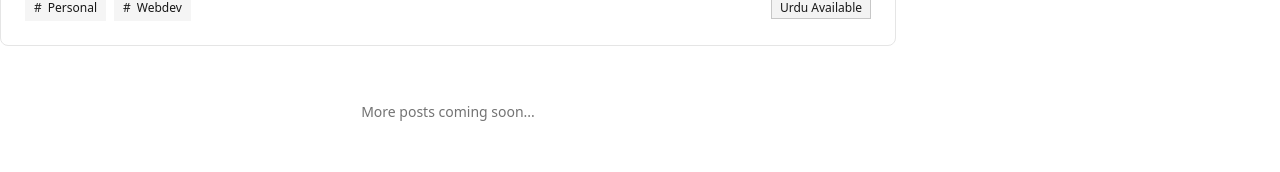
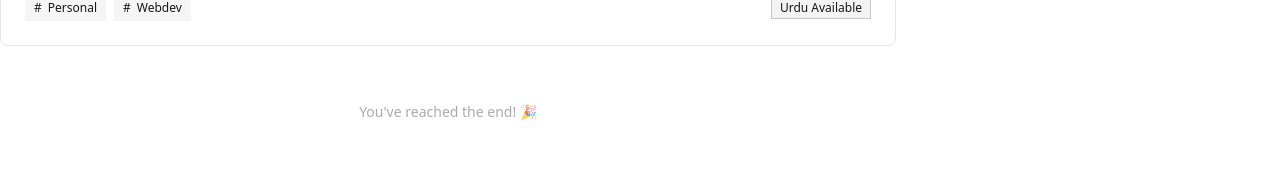
Before and after one commit to muhaimanalishah/nextjs-md-blog, a Next.js app: page / in a window 1280 px wide. Shown: the part 863-1035 px from the top of the page. Built offline with nearby package versions, Linux system fonts and the light colour scheme.

Commit message:
feat: Implement Infinite Scroll for Post Lists

```diff
--- a/app/api/posts/route.ts
+++ b/app/api/posts/route.ts
@@ -1,5 +1,36 @@
-import { NextResponse } from "next/server";
+import { NextRequest, NextResponse } from "next/server";
+import { getAllPosts, getPostsByTag } from "@/lib/posts";
 
-export async function GET() {
-  return NextResponse.json({ posts: [] });
+export async function GET(request: NextRequest) {
+  try {
+    const searchParams = request.nextUrl.searchParams;
+    const page = parseInt(searchParams.get("page") || "1", 10);
+    const limit = parseInt(searchParams.get("limit") || "10", 10);
+    const tag = searchParams.get("tag");
+
+    let posts = [];
+
+    if (tag) {
+      posts = await getPostsByTag(tag);
+    } else {
+      posts = await getAllPosts();
+    }
+
+    const startIndex = (page - 1) * limit;
+    const endIndex = startIndex + limit;
+
+    const paginatedPosts = posts.slice(startIndex, endIndex);
+    const hasMore = endIndex < posts.length;
+
+    return NextResponse.json({
+      posts: paginatedPosts,
+      hasMore,
+    });
+  } catch (error) {
+    console.error("Error fetching posts:", error);
+    return NextResponse.json(
+      { error: "Internal Server Error" },
+      { status: 500 },
+    );
+  }
 }
--- a/app/tags/[tag]/page.tsx
+++ b/app/tags/[tag]/page.tsx
@@ -35,6 +35,8 @@ export default async function TagPage({ params }: TagPageProps) {
     post.metadata.tags.includes(tag),
   );
 
+  const initialPosts = filteredPosts.slice(0, 10);
+
   return (
     <div className="container max-w-4xl py-12 md:py-24 animate-in fade-in slide-in-from-bottom-4 duration-1000">
       <div className="flex flex-col gap-4 mb-12">
@@ -51,7 +53,7 @@ export default async function TagPage({ params }: TagPageProps) {
         </p>
       </div>
 
-      <InfinitePostList initialPosts={filteredPosts} />
+      <InfinitePostList initialPosts={initialPosts} tag={tag} />
     </div>
   );
 }
--- a/components/InfinitePostList.tsx
+++ b/components/InfinitePostList.tsx
@@ -1,18 +1,86 @@
+"use client";
+
+import * as React from "react";
 import { Post } from "@/lib/posts";
 import { PostCard } from "./PostCard";
+import { Loader2 } from "lucide-react";
 
 interface InfinitePostListProps {
   initialPosts: Post[];
+  tag?: string;
 }
 
-export function InfinitePostList({ initialPosts }: InfinitePostListProps) {
+export function InfinitePostList({ initialPosts, tag }: InfinitePostListProps) {
+  const [posts, setPosts] = React.useState<Post[]>(initialPosts);
+  const [page, setPage] = React.useState(2);
+  const [loading, setLoading] = React.useState(false);
+  const [hasMore, setHasMore] = React.useState(initialPosts.length >= 10);
+  const observerTarget = React.useRef<HTMLDivElement>(null);
+
+  const fetchMorePosts = React.useCallback(async () => {
+    if (loading || !hasMore) return;
+
+    setLoading(true);
+    try {
+      const url = new URL("/api/posts", window.location.origin);
+      url.searchParams.set("page", page.toString());
+      url.searchParams.set("limit", "10");
+      if (tag) {
+        url.searchParams.set("tag", tag);
+      }
+
+      const res = await fetch(url.toString());
+      if (!res.ok) throw new Error("Failed to fetch posts");
+
+      const data = await res.json();
+
+      setPosts((prev) => [...prev, ...data.posts]);
+      setHasMore(data.hasMore);
+      setPage((prev) => prev + 1);
+    } catch (error) {
+      console.error(error);
+      // In a real app we might want to show a toast here
+    } finally {
+      setLoading(false);
+    }
+  }, [page, tag, loading, hasMore]);
+
+  React.useEffect(() => {
+    const observer = new IntersectionObserver(
+      (entries) => {
+        if (entries[0].isIntersecting && hasMore && !loading) {
+          fetchMorePosts();
+        }
+      },
+      { threshold: 1.0 },
+    );
+
+    if (observerTarget.current) {
+      observer.observe(observerTarget.current);
+    }
+
+    return () => observer.disconnect();
+  }, [fetchMorePosts, hasMore, loading]);
+
   return (
     <div className="grid gap-6">
-      {initialPosts.map((post) => (
+      {posts.map((post) => (
         <PostCard key={post.slug} post={post} />
       ))}
-      <div className="pt-8 text-center text-sm text-muted-foreground">
-        More posts coming soon...
+
+      <div
+        ref={observerTarget}
+        className="pt-8 flex flex-col items-center justify-center text-sm text-muted-foreground w-full"
+      >
+        {loading && (
+          <div className="flex items-center gap-2">
+            <Loader2 className="h-4 w-4 animate-spin text-primary" />
+            <span>Loading more posts...</span>
+          </div>
+        )}
+        {!hasMore && posts.length > 0 && (
+          <span className="opacity-60">You've reached the end! 🎉</span>
+        )}
       </div>
     </div>
   );
--- a/lib/posts.ts
+++ b/lib/posts.ts
@@ -89,3 +89,8 @@ export async function getPostBySlug(slug: string): Promise<SinglePost | null> {
     newer,
   };
 }
+
+export async function getPostsByTag(tag: string): Promise<Post[]> {
+  const allPosts = await getAllPosts();
+  return allPosts.filter((post) => post.metadata.tags.includes(tag));
+}
--- a/project-files/milestones.md
+++ b/project-files/milestones.md
@@ -63,11 +63,11 @@
 
 ---
 
-### Milestone 6 — Infinite Scroll
+### Milestone 6 — Infinite Scroll ✅
 
-- [ ] `app/api/posts/route.ts` — batch fetcher (`?page=2&limit=10`), returns posts as JSON
-- [ ] `InfinitePostList.tsx` — client component, intersection observer to trigger next fetch, Skeleton while loading
-- [ ] Wire `InfinitePostList.tsx` into `app/page.tsx` — first 10 posts passed as props from SSG, client fetches the rest
+- [x] `app/api/posts/route.ts` — batch fetcher (`?page=2&limit=10`), returns posts as JSON
+- [x] `InfinitePostList.tsx` — client component, intersection observer to trigger next fetch, Skeleton while loading
+- [x] Wire `InfinitePostList.tsx` into `app/page.tsx` — first 10 posts passed as props from SSG, client fetches the rest
 
 ---
 
```
